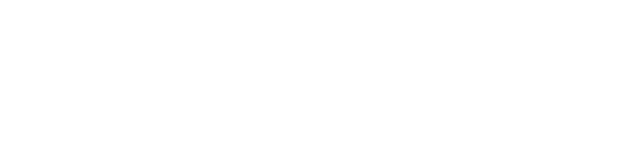
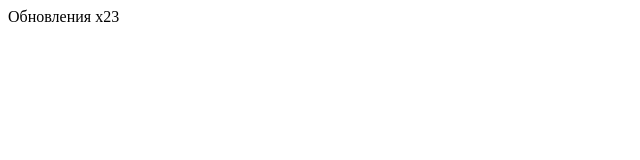
Before and after one commit to AndroidZhenya/Test, a plain HTML site: page index.html in a window 1280 px wide. Shown: the whole page, without its empty margins (0-640 px from the left). Drawn offline with Linux system fonts and the light colour scheme.

Commit message:
Updatex23

```diff
--- a/index.html
+++ b/index.html
@@ -6,6 +6,6 @@
     <title>Document</title>
 </head>
 <body>
-
+    Обновления x23
 </body>
 </html>
```
